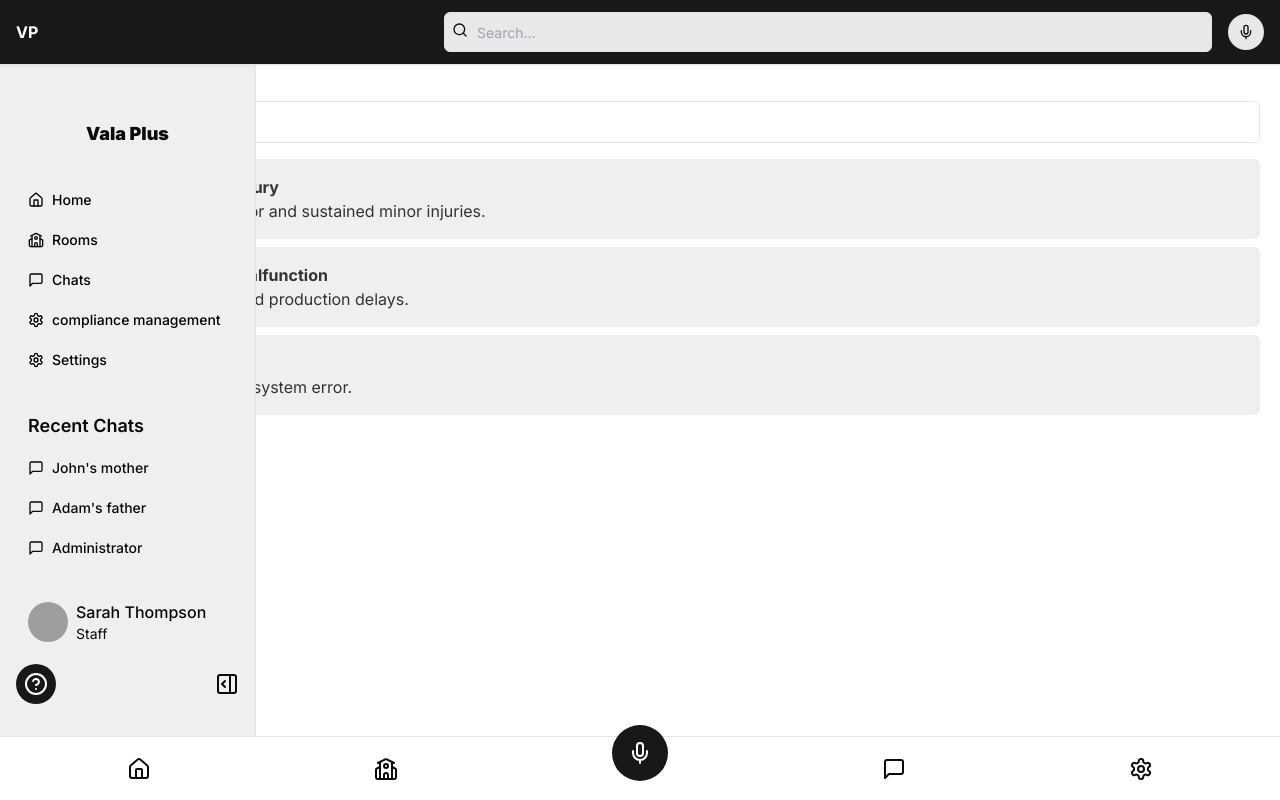
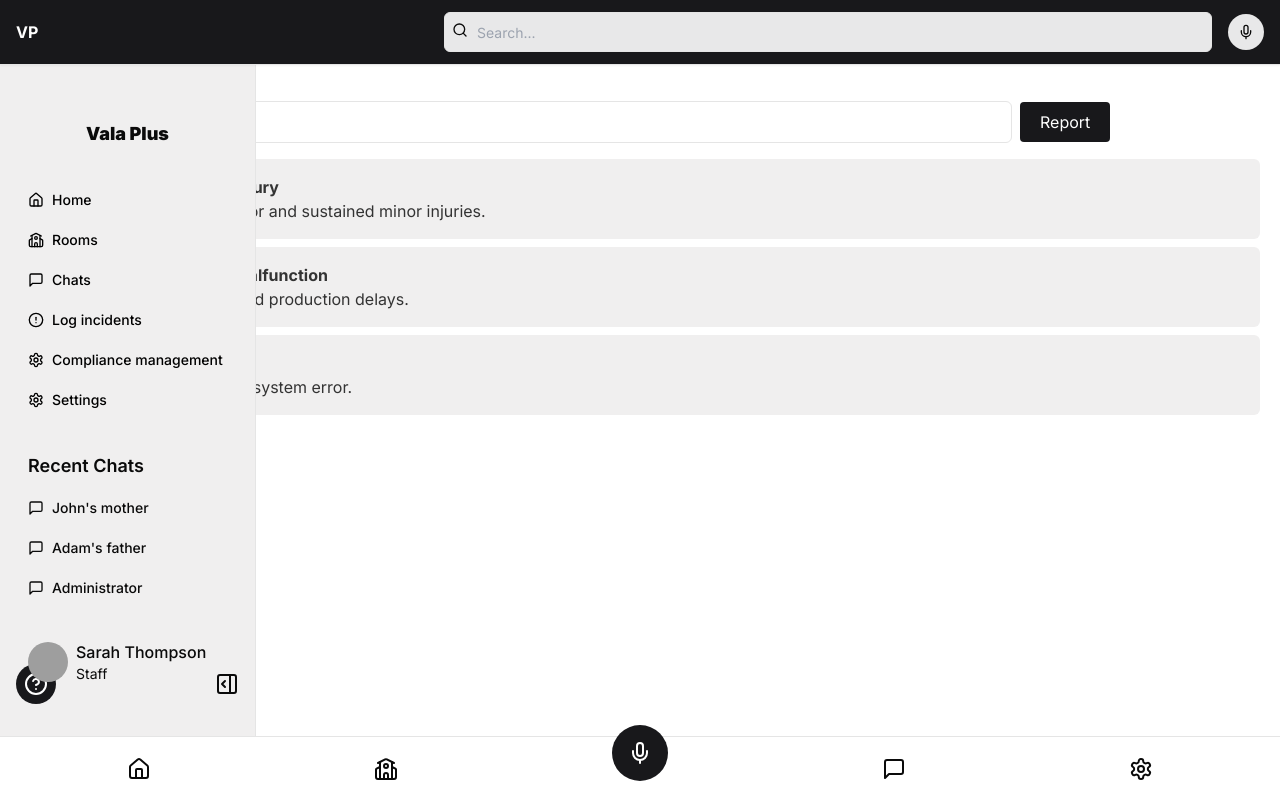
Before and after one commit to Ahmedmemon12/VALA-Plus-demo, a Next.js app: page /incident in a window 1280 px wide. Both pictures are taken after a click on the element 32 px from the left and 705 px from the top of the page. Built offline with nearby package versions, Linux system fonts and the light colour scheme; grey boxes are pictures that could not be loaded.

Commit message:
Update: added incident page

```diff
--- a/app/incident/page.jsx
+++ b/app/incident/page.jsx
@@ -1,5 +1,6 @@
 "use client"
 
+import Link from 'next/link'
 import React from 'react'
 
 export default function page() {
@@ -22,12 +23,15 @@ export default function page() {
     ]
     return (
         <div className="mt-4 mb-20 p-5">
-            <div className="border rounded-md px-3 py-2 mb-4">
-                <input
-                    type="text"
-                    placeholder="Search incidents"
-                    className="bg-transparent w-full focus:outline-none"
-                />
+            <div className='flex w-full gap-2 items-center mb-4'>
+                <div className="border rounded-md px-3 w-[80%] py-2 flex gap-2">
+                    <input
+                        type="text"
+                        placeholder="Search incidents"
+                        className="bg-transparent w-full focus:outline-none"
+                    />
+                </div>
+                <Link href={"/incident/report"}><button className='bg-zinc-900 p-2 rounded-sm text-white px-5'>Report</button></Link>
             </div>
             {incidents.map((incident, index) => (
                 <div
--- a/components/layout/sidebar.tsx
+++ b/components/layout/sidebar.tsx
@@ -17,12 +17,13 @@ import {
   PanelRightClose,
   PanelRightOpen,
   CircleHelp,
+  CircleAlert,
 } from "lucide-react";
 
 const recentChats = [
-  { name: "John's mother", id: "1" },
-  { name: "Adam's father", id: "2" },
-  { name: "Administrator", id: "3" },
+  { name: "John's mother", id: "1", "url":"/chat/new" },
+  { name: "Adam's father", id: "2", "url":"/chat/new" },
+  { name: "Administrator", id: "3", "url":"/chat/new" },
 ];
 
 export function Sidebar() {
@@ -93,6 +94,18 @@ export function Sidebar() {
                       {isExpanded && "Chats"}
                     </Button>
                   </Link>
+                  <Link href="/incident">
+                    <Button
+                      variant="ghost"
+                      className={cn(
+                        "w-full justify-start gap-2 text-black hover:text-white",
+                        pathname === "/settings" && "bg-zinc-900 text-white"
+                      )}
+                    >
+                      <CircleAlert className="h-4 w-4" />
+                      {isExpanded && "Log incidents"}
+                    </Button>
+                  </Link>
                   <Link href="/quality-compliance">
                     <Button
                       variant="ghost"
@@ -102,7 +115,7 @@ export function Sidebar() {
                       )}
                     >
                       <Settings className="h-4 w-4" />
-                      {isExpanded && "compliance management"}
+                      {isExpanded && "Compliance management"}
                     </Button>
                   </Link>
                   <Link href="/settings">
@@ -127,7 +140,7 @@ export function Sidebar() {
                     </h2>
                     <div className="space-y-1">
                       {recentChats.map((chat) => (
-                        <Link key={chat.id} href={`/chat/${chat.id}`}>
+                        <Link key={chat.id} href={`/chat/new`}>
                           <Button
                             variant="ghost"
                             className="w-full justify-start"
```
